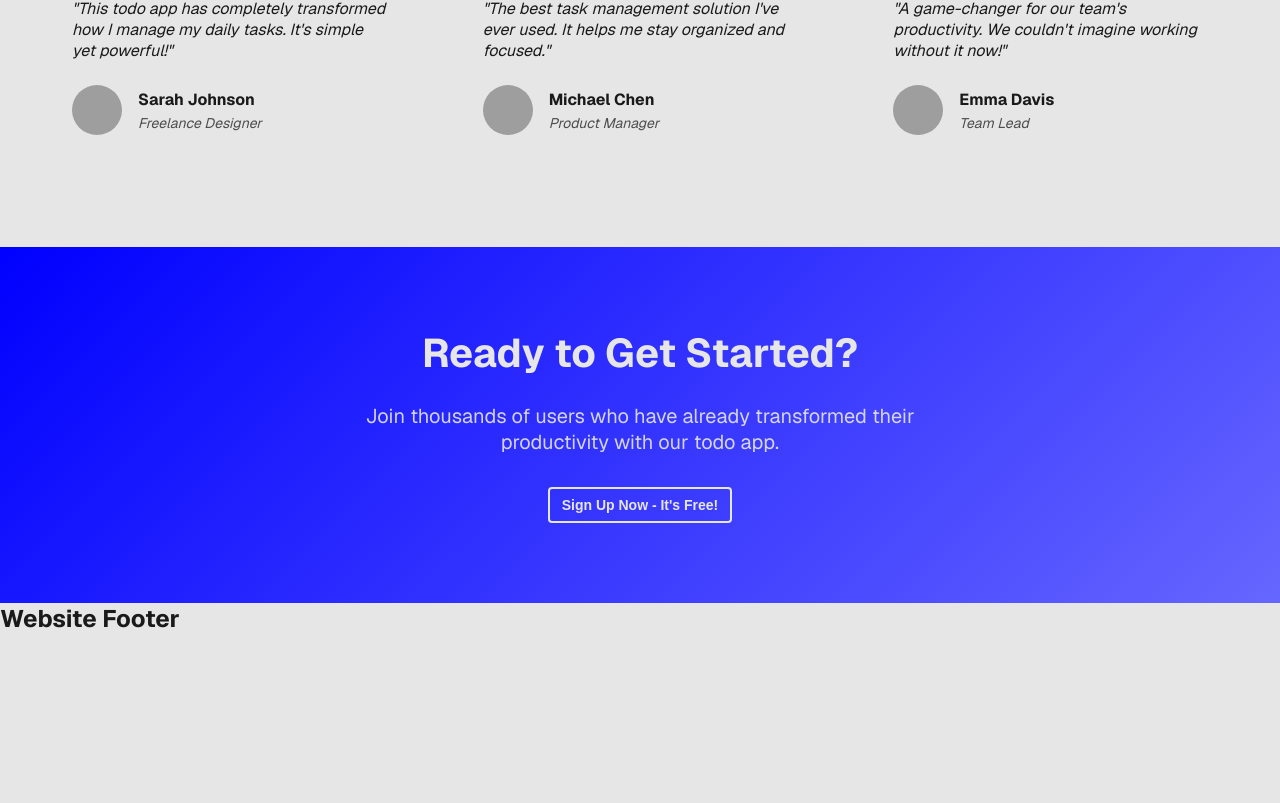
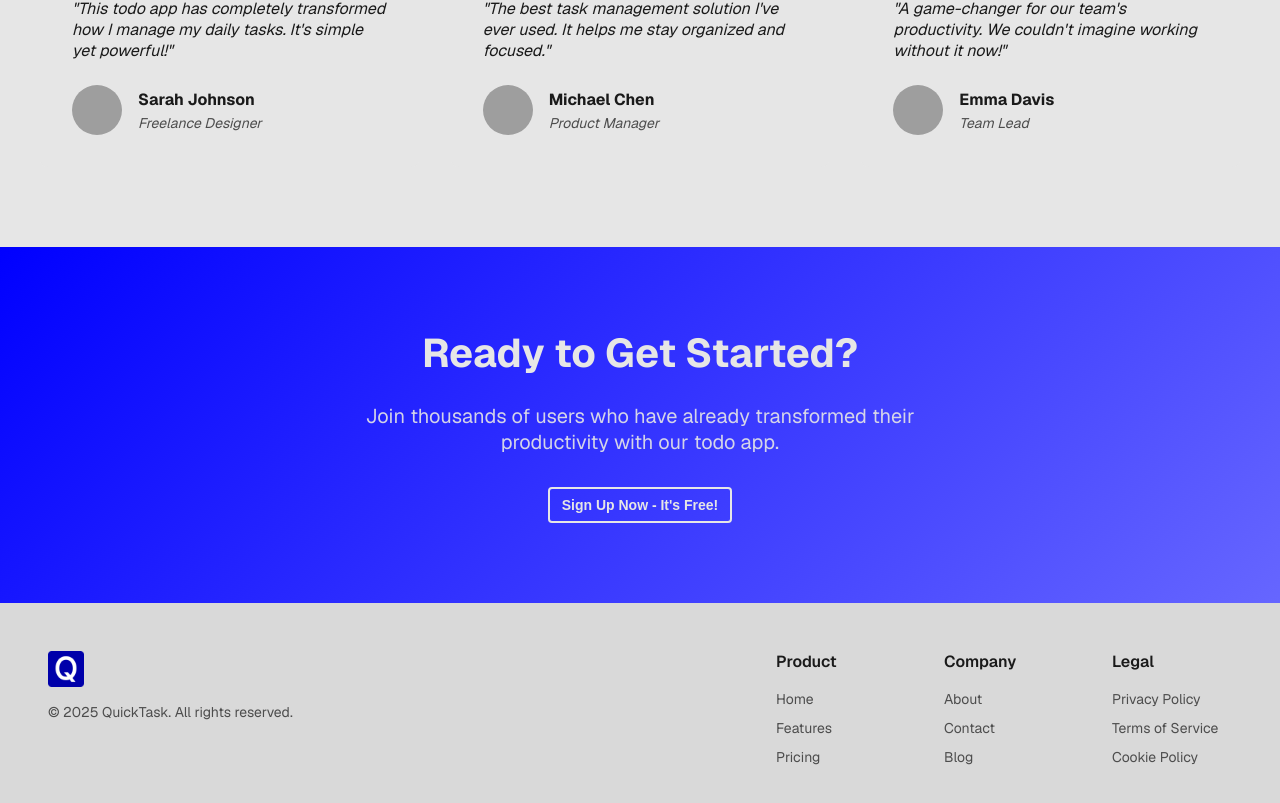
Before and after one commit to nathanEvrardDaCunha/quickTasks_front, a React (Vite) app: page / in a window 1280 px wide. Shown: the part 1741-2544 px from the top of the page. Before the commit the page ends 2375 px from the top, so only its background shows below. Built offline with nearby package versions, Linux system fonts and the light colour scheme; grey boxes are pictures that could not be loaded.

Commit message:
css(core): stylize footer

```diff
--- a/src/layouts/Footer.tsx
+++ b/src/layouts/Footer.tsx
@@ -1,9 +1,68 @@
+import { Link } from 'react-router-dom';
 import './footer.scss';
 
 export function Footer() {
     return (
         <footer className="container__footer">
-            <h2>Website Footer</h2>
+            <div className="footer__branding">
+                <Link to={'/'}>
+                    <img
+                        src="/src/assets/favicon_io/android-chrome-192x192.png"
+                        srcSet="/src/assets/favicon_io/android-chrome-192x192.png, /src/assets/favicon_io/android-chrome-512x512.png 2x"
+                        alt="QuickTask Business Icon"
+                        className="footer__icon"
+                        tabIndex={0}
+                    />
+                </Link>
+                <p className="footer__copyright">
+                    © 2025 QuickTask. All rights reserved.
+                </p>
+            </div>
+
+            <nav className="footer__navigation">
+                <div className="footer__links">
+                    <h3>Product</h3>
+                    <ul>
+                        <li>
+                            <Link to="/">Home</Link>
+                        </li>
+                        <li>
+                            <Link to="/features">Features</Link>
+                        </li>
+                        <li>
+                            <Link to="/pricing">Pricing</Link>
+                        </li>
+                    </ul>
+                </div>
+                <div className="footer__links">
+                    <h3>Company</h3>
+                    <ul>
+                        <li>
+                            <Link to="/about">About</Link>
+                        </li>
+                        <li>
+                            <Link to="/contact">Contact</Link>
+                        </li>
+                        <li>
+                            <Link to="/blog">Blog</Link>
+                        </li>
+                    </ul>
+                </div>
+                <div className="footer__links">
+                    <h3>Legal</h3>
+                    <ul>
+                        <li>
+                            <Link to="/privacy">Privacy Policy</Link>
+                        </li>
+                        <li>
+                            <Link to="/terms">Terms of Service</Link>
+                        </li>
+                        <li>
+                            <Link to="/cookies">Cookie Policy</Link>
+                        </li>
+                    </ul>
+                </div>
+            </nav>
         </footer>
     );
 }
--- a/src/layouts/footer.scss
+++ b/src/layouts/footer.scss
@@ -3,9 +3,94 @@
 @use '../assets/variables';
 @use '../assets/reset';
 
+// === LOCAL-VARIABLE === //
+
+$cursor-base: pointer;
+$transform-scale-base: scale(1);
+$transform-scale-active-90: scale(0.9);
+$transform-scale-active-80: scale(0.8);
+
 // === FOOTER === //
 
 .container__footer {
     display: flex;
+    flex-direction: row;
+    justify-content: space-between;
+    background-color: var(--color-light-neutral-85);
+    padding: variables.$spacing-48
+        clamp(variables.$spacing-8, 5vw, variables.$spacing-48);
+    gap: variables.$spacing-48;
+
+    @media (max-width: 768px) {
+        flex-direction: column;
+        padding: variables.$spacing-24 variables.$spacing-16;
+        gap: variables.$spacing-24;
+    }
+}
+
+.footer__branding {
+    display: flex;
     flex-direction: column;
+    gap: variables.$spacing-16;
 }
+
+.footer__icon {
+    transition: variables.$transition-quick;
+    transform: $transform-scale-base;
+    width: 36px;
+    height: 36px;
+
+    &:hover,
+    &:focus {
+        cursor: $cursor-base;
+        transform: $transform-scale-active-90;
+    }
+    &:active {
+        transform: $transform-scale-active-80;
+    }
+}
+
+.footer__copyright {
+    color: var(--color-light-neutral-30);
+    font-size: 0.875rem;
+}
+
+.footer__navigation {
+    display: flex;
+    gap: variables.$spacing-48;
+
+    @media (max-width: 768px) {
+        flex-wrap: wrap;
+        gap: variables.$spacing-24;
+    }
+}
+
+.footer__links {
+    min-width: 120px;
+
+    h3 {
+        color: var(--color-light-neutral-10);
+        font-size: 1rem;
+        font-weight: 600;
+        margin-bottom: variables.$spacing-16;
+    }
+
+    ul {
+        display: flex;
+        flex-direction: column;
+        gap: variables.$spacing-8;
+    }
+
+    a {
+        color: var(--color-light-neutral-30);
+        text-decoration: none;
+        font-size: 0.875rem;
+        transition: variables.$transition-quick;
+
+        &:hover,
+        &:focus {
+            color: var(--color-light-neutral-10);
+            text-decoration: underline;
+        }
+    }
+}
--- a/src/pages/Home.tsx
+++ b/src/pages/Home.tsx
@@ -44,7 +44,11 @@ function Home() {
                                 </p>
                             </div>
                         </div>
-                        <div className="features__item">
+                        <div className="features__item reverse">
+                            <img
+                                src="https://picsum.photos/seed/feature2/300/200"
+                                alt="Productivity Tools"
+                            />
                             <div className="features__item-content">
                                 <h3>Boost Your Productivity</h3>
                                 <p>
@@ -53,10 +57,6 @@ function Home() {
                                     your goals.
                                 </p>
                             </div>
-                            <img
-                                src="https://picsum.photos/seed/feature2/300/200"
-                                alt="Productivity Tools"
-                            />
                         </div>
                         <div className="features__item">
                             <img
--- a/src/pages/home.scss
+++ b/src/pages/home.scss
@@ -40,7 +40,6 @@
         max-width: 1200px;
         margin: 0 auto;
     }
-
     &__item {
         display: flex;
         gap: 2rem;
@@ -49,6 +48,12 @@
         @media (max-width: 768px) {
             flex-direction: column;
             text-align: center;
+        }
+
+        &.reverse {
+            @media (min-width: 769px) {
+                flex-direction: row-reverse;
+            }
         }
 
         img {
```
